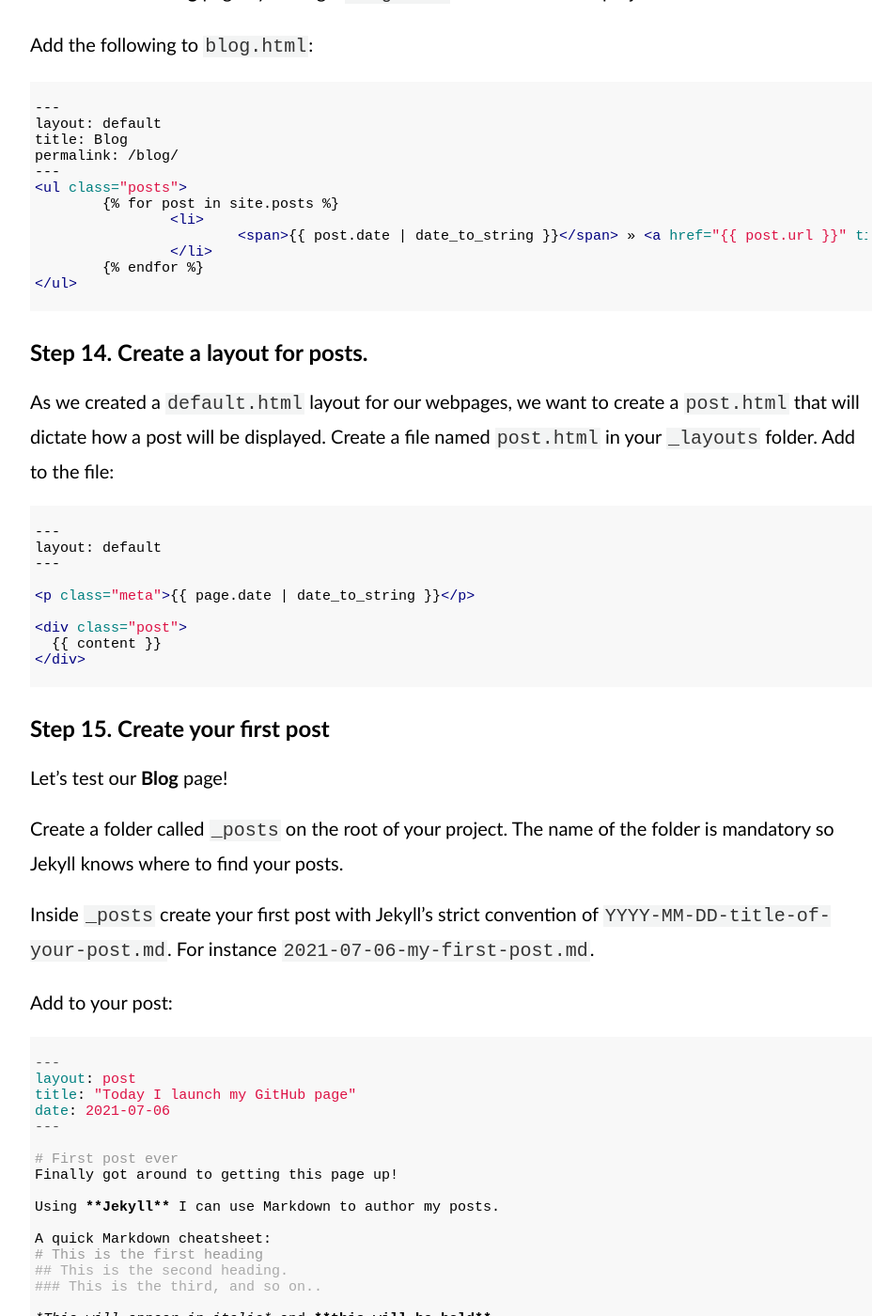
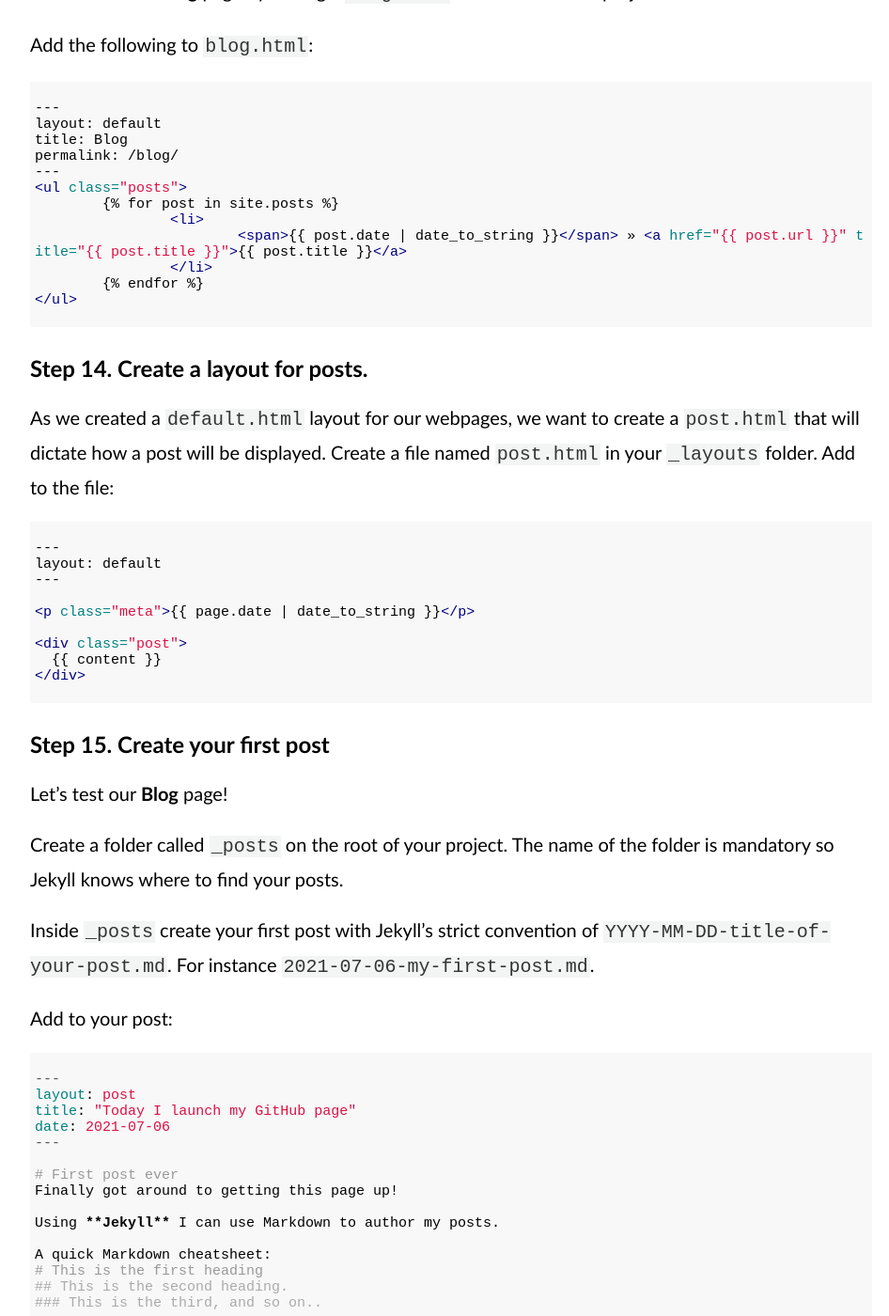
Before and after one commit to OlgaCarvalho/first_personal_website, a Jekyll site: the page built from _posts/2021-07-06-setup-your-personal-website.md, in a window 1280 px wide and 1400 px high, scrolled down 7261 px. Shown: the whole window at 94% size, without its empty margins (160-1106 px from the left). Built offline with Jekyll 4.4.1, drawn with Linux system fonts in a browser that asks for light colours.

Commit message:
Fixed CSS to wrap text in code blocks

```diff
--- a/css/syntax.css
+++ b/css/syntax.css
@@ -4,8 +4,6 @@
 div.highlight {
   padding: 5px;
   font-size: 15px;
-  white-space: pre-wrap;
-  word-break: break-all;
 }
 
 .highlight .cm {
@@ -218,4 +216,6 @@ div.highlight {
 }
 .highlight {
   background-color: #f8f8f8;
+  white-space: pre-wrap;
+  word-break: break-all;
 }
```
